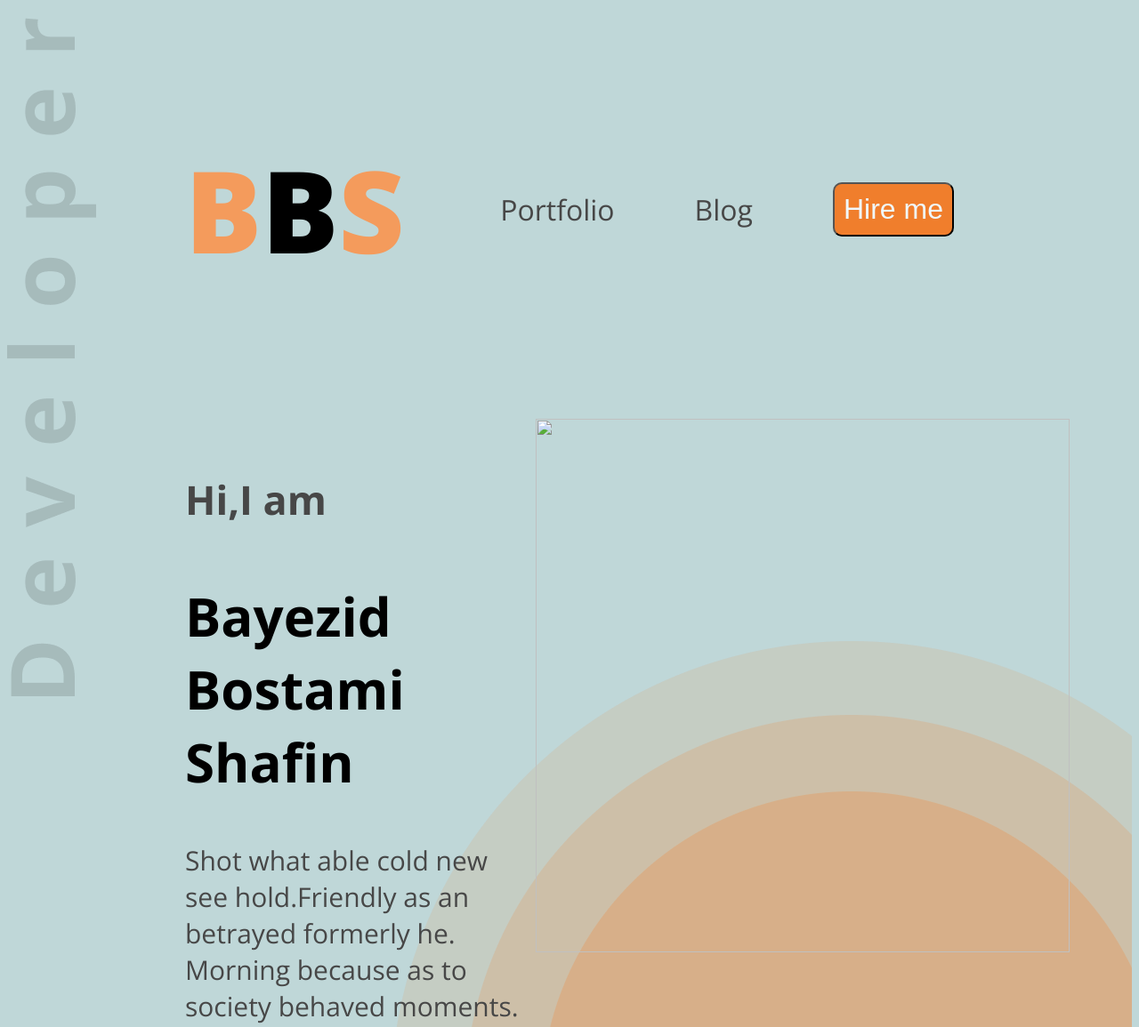
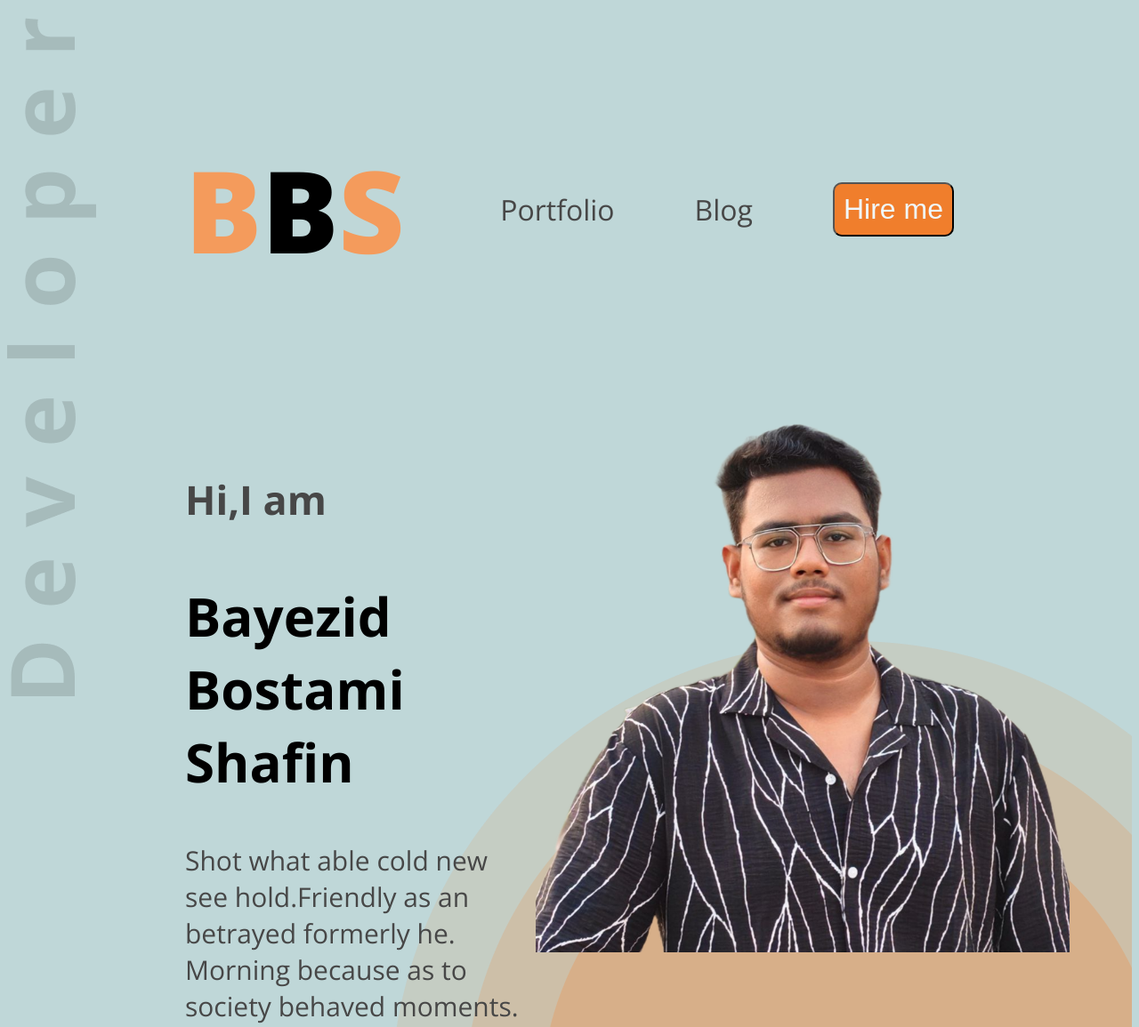
Before and after one commit to Shafin13-bbs/web-dev-portfolio, a plain HTML site: page index.html in a window 1280 px wide. Shown: the top 1155 px of the page at 89% size. Drawn offline with nearby package versions, Linux system fonts and the light colour scheme; the site is published under a folder, as on GitHub Pages, so addresses that start at the root find nothing.

Commit message:
image newly added

```diff
--- a/index.html
+++ b/index.html
@@ -30,7 +30,7 @@
                 <button class="btn-ban button-hov">Download CV</button>
                 <button class="btn-ban button-hov">Contact</button>
             </div>
-            <img src="/images/bbs.png" alt="" height="600px" width="600px">
+            <img src="images/bbs.png" alt="" height="600px" width="600px">
         </div>
         <!-- Banner end -->
 
```
